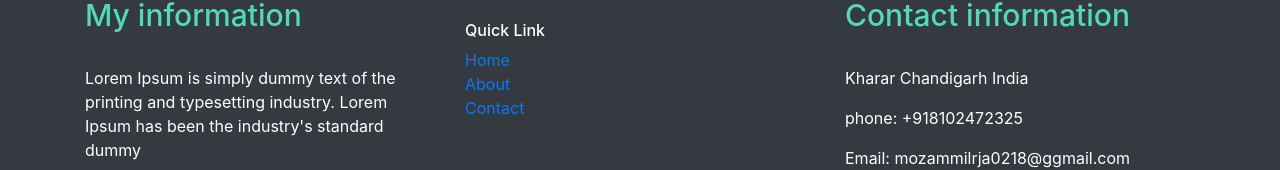
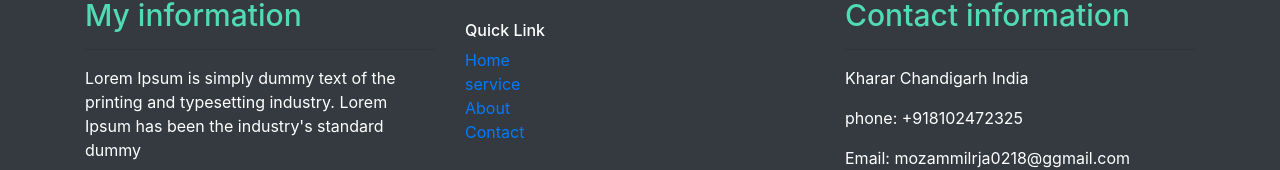
Before and after one commit to mozammilrja/firebase-portfolio, a React (Create React App) app: page / in a window 1280 px wide. Shown: the part 2163-2333 px from the top of the page. Built offline with nearby package versions, Linux system fonts and the light colour scheme.

Commit message:
first commit

```diff
--- a/src/App.js
+++ b/src/App.js
@@ -1,7 +1,7 @@
 import React from "react";
-import { BrowserRouter as Router, Route} from "react-router-dom";
+import { BrowserRouter as Router, Route } from "react-router-dom";
 import "./App.css";
-import Footer from './components/Footer'
+import Footer from "./components/Footer";
 import "../node_modules/bootstrap/dist/css/bootstrap.min.css";
 import Navbar from "./components/Navbar";
 import Service from "./components/Service";
@@ -17,13 +17,13 @@ const App = () => {
       <Route exact path="/">
         <Home />
       </Route>
-      <Route path="/service">
+      <Route exact path="/service">
         <Service />
       </Route>
-      <Route path="/contact">
+      <Route exact path="/contact">
         <Contact />
       </Route>
-      <Route path="/about">
+      <Route exact path="/about">
         <About />
       </Route>
       <Footer />
--- a/src/components/Footer.js
+++ b/src/components/Footer.js
@@ -23,11 +23,15 @@ const Footer = () => {
                 <Link to="/">Home</Link>
               </div>
               <div>
+                <Link to="/service">service</Link>
+              </div>
+              <div>
                 <Link to="/about">About</Link>
               </div>
               <div>
                 <Link to="/contact">Contact</Link>
               </div>
+
             </div>
             <div className="col-md-4">
               <br />
```
Also changed, not shown: src/components/Service.js (+3 -10 lines).
